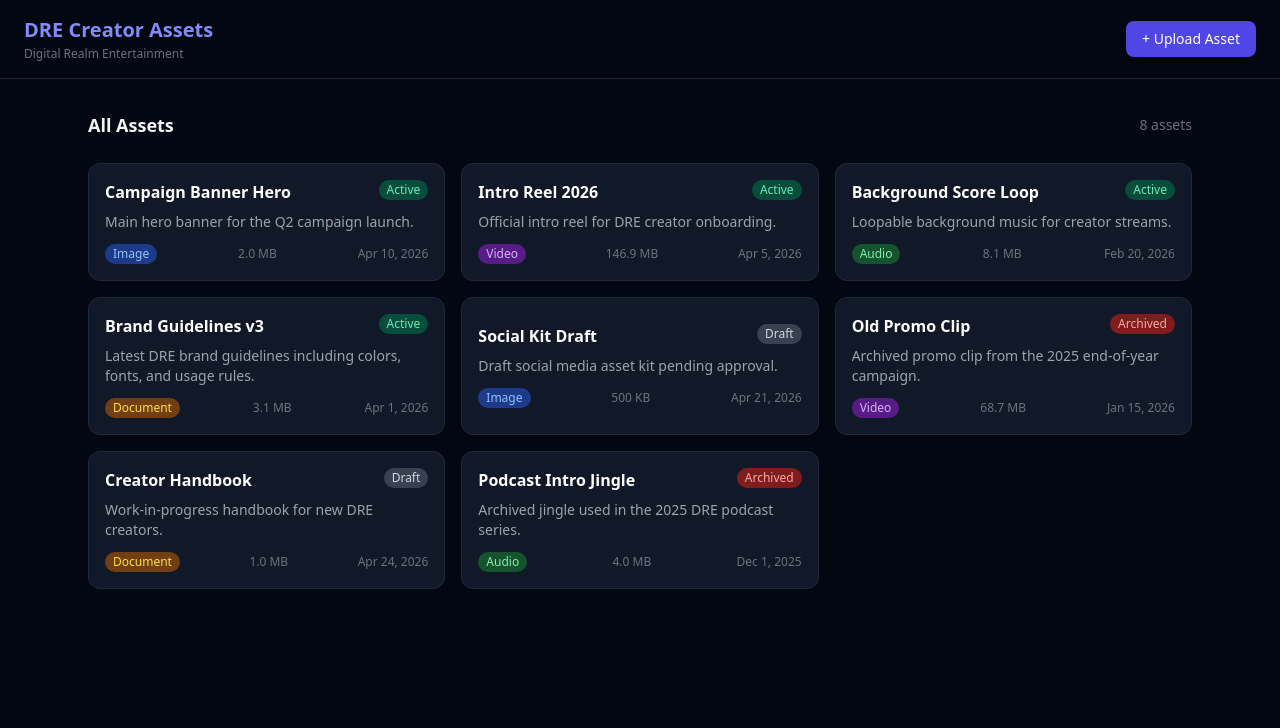
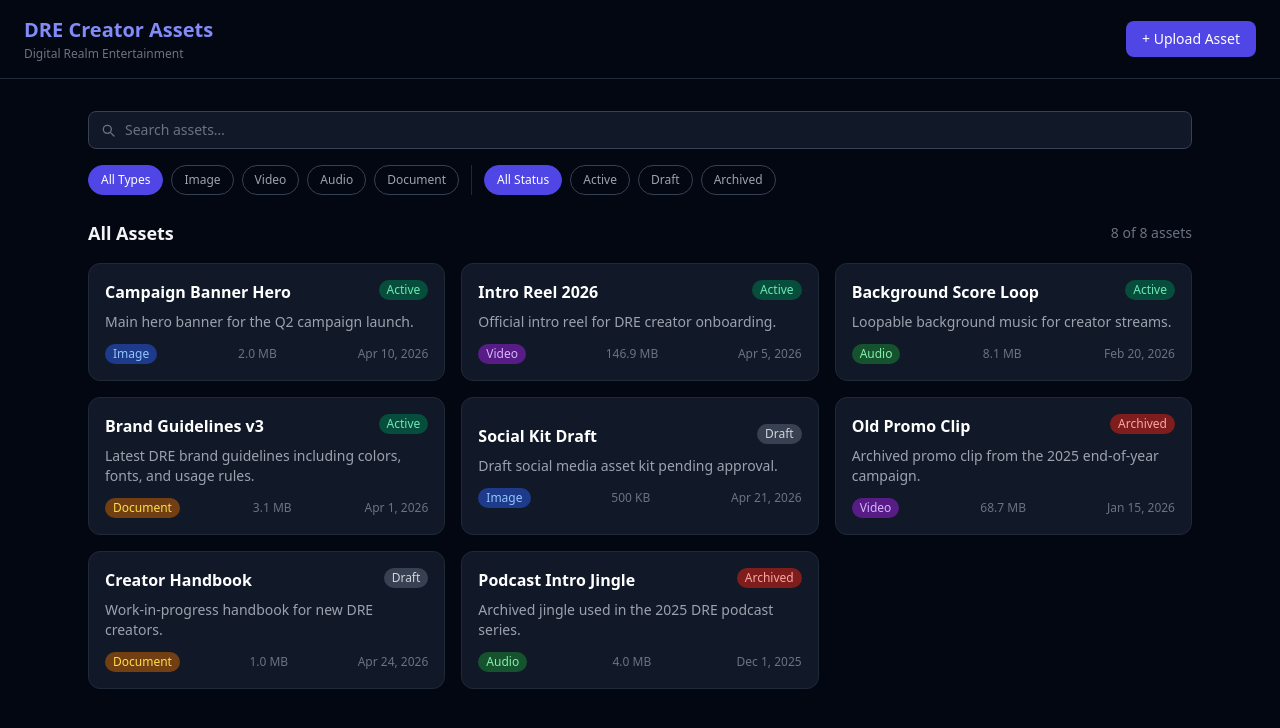
Before and after one commit to uwingabirejoselyne/dre-creator-assets-dashboard, a React (Vite) app: page / in a window 1280 px wide. Shown: the top 728 px of the page. Built offline with nearby package versions, Linux system fonts and the light colour scheme.

Commit message:
feat: search and filter by type and status

```diff
--- a/src/App.tsx
+++ b/src/App.tsx
@@ -1,10 +1,23 @@
 import { useState } from 'react'
 import { useAssets } from './hooks/useAssets'
+import { useAssetFilter } from './hooks/useAssetFilter'
 import { AssetList } from './components/AssetList'
+import { SearchBar } from './components/SearchBar'
+import { FilterBar } from './components/FilterBar'
 import type { Asset } from './types/asset'
 
 function App() {
   const { assets, loading, error } = useAssets()
+  const {
+    filtered,
+    query,
+    setQuery,
+    typeFilter,
+    setTypeFilter,
+    statusFilter,
+    setStatusFilter,
+  } = useAssetFilter(assets)
+
   const [selectedAsset, setSelectedAsset] = useState<Asset | null>(null)
 
   return (
@@ -22,15 +35,29 @@ function App() {
 
       {/* Main */}
       <main className="max-w-6xl mx-auto px-6 py-8">
-        <div className="flex items-center justify-between mb-6">
+        {/* Search + Filter toolbar */}
+        <div className="flex flex-col gap-4 mb-6">
+          <SearchBar value={query} onChange={setQuery} />
+          <FilterBar
+            typeFilter={typeFilter}
+            statusFilter={statusFilter}
+            onTypeChange={setTypeFilter}
+            onStatusChange={setStatusFilter}
+          />
+        </div>
+
+        {/* Results count */}
+        <div className="flex items-center justify-between mb-4">
           <h2 className="text-lg font-semibold text-gray-100">All Assets</h2>
           {!loading && !error && (
-            <span className="text-sm text-gray-500">{assets.length} assets</span>
+            <span className="text-sm text-gray-500">
+              {filtered.length} of {assets.length} assets
+            </span>
           )}
         </div>
 
         <AssetList
-          assets={assets}
+          assets={filtered}
           loading={loading}
           error={error}
           onSelectAsset={setSelectedAsset}
--- /dev/null
+++ b/src/components/FilterBar.tsx
@@ -0,0 +1,70 @@
+import type { TypeFilter, StatusFilter } from '../hooks/useAssetFilter'
+import type { AssetType, AssetStatus } from '../types/asset'
+
+interface Props {
+  typeFilter: TypeFilter
+  statusFilter: StatusFilter
+  onTypeChange: (value: TypeFilter) => void
+  onStatusChange: (value: StatusFilter) => void
+}
+
+const TYPE_OPTIONS: { label: string; value: TypeFilter }[] = [
+  { label: 'All Types', value: 'all' },
+  { label: 'Image',     value: 'image' },
+  { label: 'Video',     value: 'video' },
+  { label: 'Audio',     value: 'audio' },
+  { label: 'Document',  value: 'document' },
+]
+
+const STATUS_OPTIONS: { label: string; value: StatusFilter }[] = [
+  { label: 'All Status', value: 'all' },
+  { label: 'Active',     value: 'active' },
+  { label: 'Draft',      value: 'draft' },
+  { label: 'Archived',   value: 'archived' },
+]
+
+function PillGroup<T extends string>({
+  options,
+  active,
+  onChange,
+}: {
+  options: { label: string; value: T }[]
+  active: T
+  onChange: (value: T) => void
+}) {
+  return (
+    <div className="flex flex-wrap gap-2">
+      {options.map(({ label, value }) => (
+        <button
+          key={value}
+          onClick={() => onChange(value)}
+          className={`text-xs px-3 py-1.5 rounded-full border transition-colors ${
+            active === value
+              ? 'bg-indigo-600 border-indigo-600 text-white'
+              : 'bg-transparent border-gray-700 text-gray-400 hover:border-gray-500 hover:text-gray-200'
+          }`}
+        >
+          {label}
+        </button>
+      ))}
+    </div>
+  )
+}
+
+export function FilterBar({ typeFilter, statusFilter, onTypeChange, onStatusChange }: Props) {
+  return (
+    <div className="flex flex-col sm:flex-row gap-3">
+      <PillGroup<TypeFilter>
+        options={TYPE_OPTIONS}
+        active={typeFilter}
+        onChange={onTypeChange}
+      />
+      <div className="hidden sm:block w-px bg-gray-800 self-stretch" />
+      <PillGroup<StatusFilter>
+        options={STATUS_OPTIONS}
+        active={statusFilter}
+        onChange={onStatusChange}
+      />
+    </div>
+  )
+}
--- /dev/null
+++ b/src/components/SearchBar.tsx
@@ -0,0 +1,27 @@
+interface Props {
+  value: string
+  onChange: (value: string) => void
+}
+
+export function SearchBar({ value, onChange }: Props) {
+  return (
+    <div className="relative">
+      <svg
+        className="absolute left-3 top-1/2 -translate-y-1/2 w-4 h-4 text-gray-500"
+        fill="none"
+        stroke="currentColor"
+        viewBox="0 0 24 24"
+      >
+        <path strokeLinecap="round" strokeLinejoin="round" strokeWidth={2}
+          d="M21 21l-4.35-4.35M17 11A6 6 0 1 1 5 11a6 6 0 0 1 12 0z" />
+      </svg>
+      <input
+        type="search"
+        placeholder="Search assets…"
+        value={value}
+        onChange={(e) => onChange(e.target.value)}
+        className="w-full bg-gray-900 border border-gray-700 rounded-lg pl-9 pr-4 py-2 text-sm text-white placeholder-gray-500 focus:outline-none focus:ring-2 focus:ring-indigo-500 focus:border-transparent"
+      />
+    </div>
+  )
+}
--- /dev/null
+++ b/src/hooks/useAssetFilter.ts
@@ -0,0 +1,30 @@
+import { useMemo, useState } from 'react'
+import type { Asset, AssetType, AssetStatus } from '../types/asset'
+
+export type TypeFilter = AssetType | 'all'
+export type StatusFilter = AssetStatus | 'all'
+
+export function useAssetFilter(assets: Asset[]) {
+  const [query, setQuery] = useState('')
+  const [typeFilter, setTypeFilter] = useState<TypeFilter>('all')
+  const [statusFilter, setStatusFilter] = useState<StatusFilter>('all')
+
+  const filtered = useMemo(() => {
+    return assets.filter((asset) => {
+      const matchesQuery = asset.name.toLowerCase().includes(query.toLowerCase())
+      const matchesType = typeFilter === 'all' || asset.type === typeFilter
+      const matchesStatus = statusFilter === 'all' || asset.status === statusFilter
+      return matchesQuery && matchesType && matchesStatus
+    })
+  }, [assets, query, typeFilter, statusFilter])
+
+  return {
+    filtered,
+    query,
+    setQuery,
+    typeFilter,
+    setTypeFilter,
+    statusFilter,
+    setStatusFilter,
+  }
+}
```
